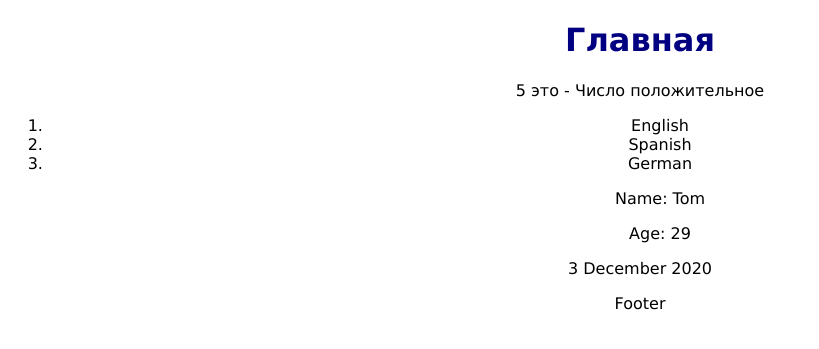
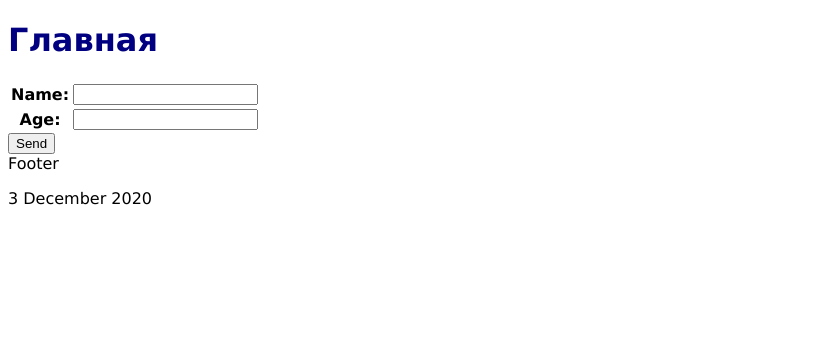
Before and after one commit to victorpyatakov/DjangoApp, a Django app: page / in a window 1280 px wide. Shown: the top 349 px of the page, without its empty margins (0-819 px from the left). Run offline with Django 3.2, Linux system fonts and the light colour scheme.

Commit message:
определение форм

```diff
--- /dev/null
+++ b/firstapp/forms.py
@@ -0,0 +1,6 @@
+from django import forms
+
+
+class UserFrom(forms.Form):
+    name = forms.CharField()
+    age = forms.IntegerField()
--- a/firstapp/views.py
+++ b/firstapp/views.py
@@ -1,12 +1,13 @@
 from django.shortcuts import render
+from .forms import UserFrom
+from django.http import HttpResponse
 # Create your views here.
 
 
 def index(request):
-    header = "Personal Data"
-    langs = ["English", 'Spanish', 'German']
-    user = {'name': 'Victor', 'age': '25'}
-    address = ('Абрикосовая', 23, 45)
-
-    data = {"header": header, 'language': langs, 'user': user, 'address': address, 'n': 5}
-    return render(request, "index.html", context=data)
+    if request.method == "POST":
+        name = request.POST.get("name")
+        return HttpResponse("<h2>Hello, {0}</h2>".format(name))
+    else:
+        user_form = UserFrom()
+        return render(request, "index.html",{"form":user_form})
--- a/hello/static/css/style.css
+++ b/hello/static/css/style.css
@@ -1,7 +1,6 @@
 body
 {
 	font-family: Verdana;
-	text-align: center;
 }
 
 h1
--- a/hello/templates/base.html
+++ b/hello/templates/base.html
@@ -10,7 +10,8 @@
 <body>
 	<h1>{% block header%}{% endblock header%}	</h1>
 	<DIV>{% block content %}{% endblock content %} </DIV>
+
+	<DIV>Footer </DIV>
 	<p>{% now "j F Y" %}</p>
-	<DIV>Footer </DIV>
 </body>
 </html>
--- a/hello/templates/index.html
+++ b/hello/templates/index.html
@@ -3,25 +3,12 @@
 {% block header%}Главная{% endblock header%}
 {% block content %}
 
-<p>{{ n }} это -
-{% if n > 0 %}
-Число положительное</p>
-{% else %}
-Число отрицательное</p>
-{% endif%}
+<form method="POST">
+	{% csrf_token %}
+	<table>
+		{{ form }}
+	</table>
+	<input type="submit" value="Send">
+</form>
 
-<ol>
-{% for el in language%}
-<li>{{el}}</li>
-{% empty %}
-<li>Langs array is empty</li>
-{% endfor%}
-</ol>
-
-{% with name="Tom" age=29 %}
-<dir>
-	<p>Name: {{ name }}</p>
-	<p>Age: {{ age }}</p>
-</dir>
-{% endwith %}
 {% endblock content %}
```
